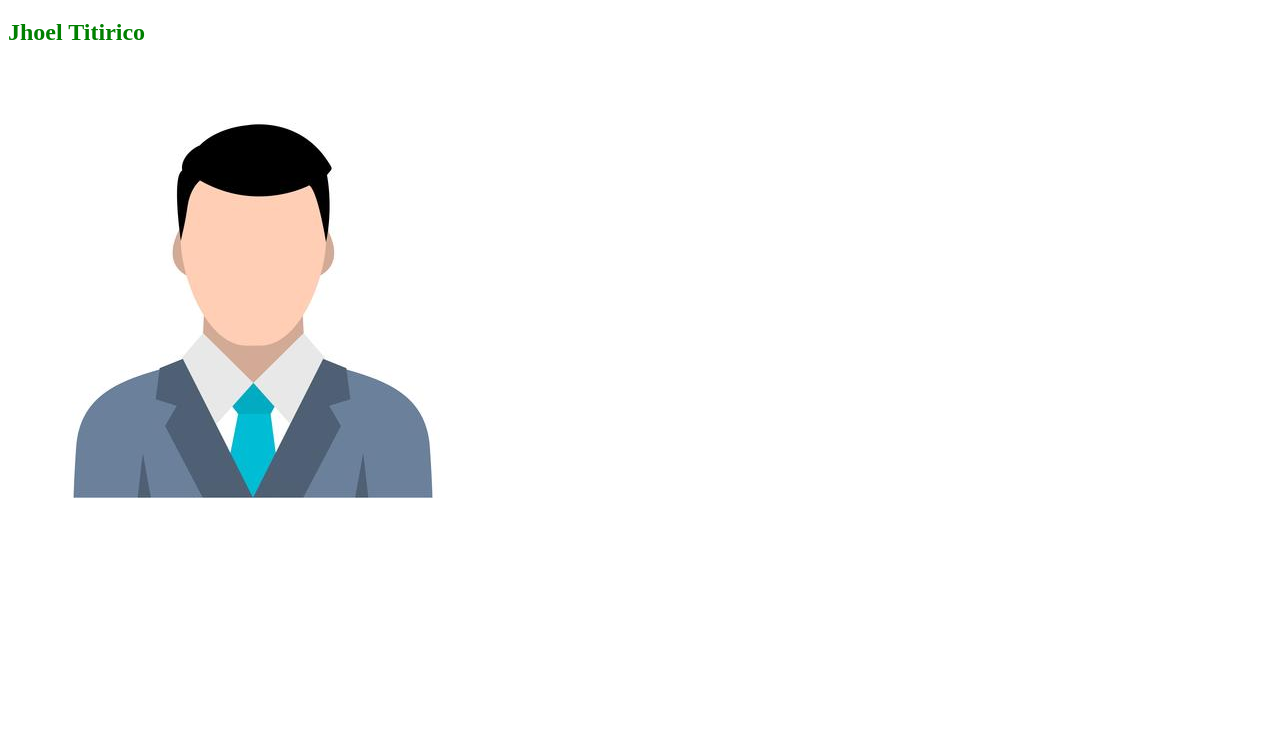
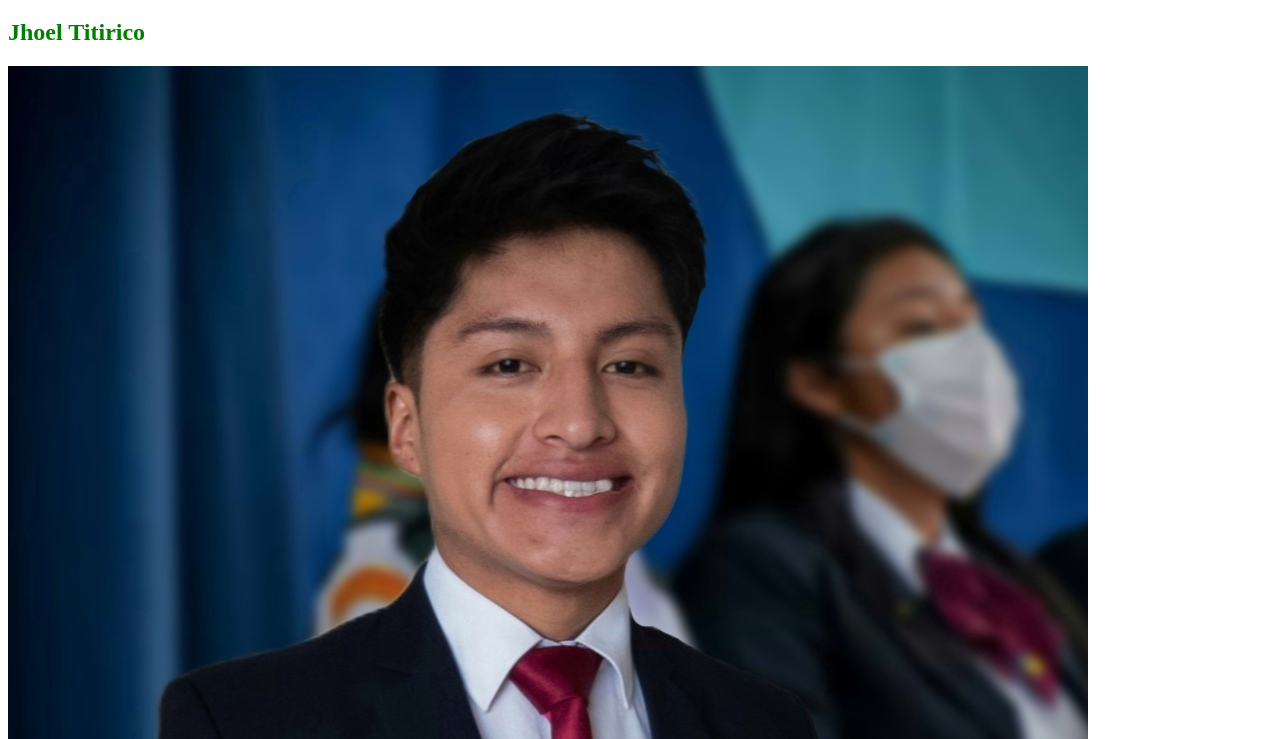
Before and after one commit to joelj0el/portaf, a plain HTML site: page index.html in a window 1280 px wide. Shown: the part 61-800 px from the top of the page. Drawn offline with Linux system fonts and the light colour scheme.

Commit message:
Mi tercer comit commit

```diff
--- a/index.html
+++ b/index.html
@@ -12,7 +12,7 @@
         CURRICULUM VITAE
     </h1>
     <h2 class="titulo">Jhoel Titirico</h2>
-    <img src="user1.jpg" alt="Italian Trulli">
+    <img src="images123.jpg" alt="Italian Trulli">
 
 </body>
 </html>
```
Also changed, not shown: images123.jpg (added).
